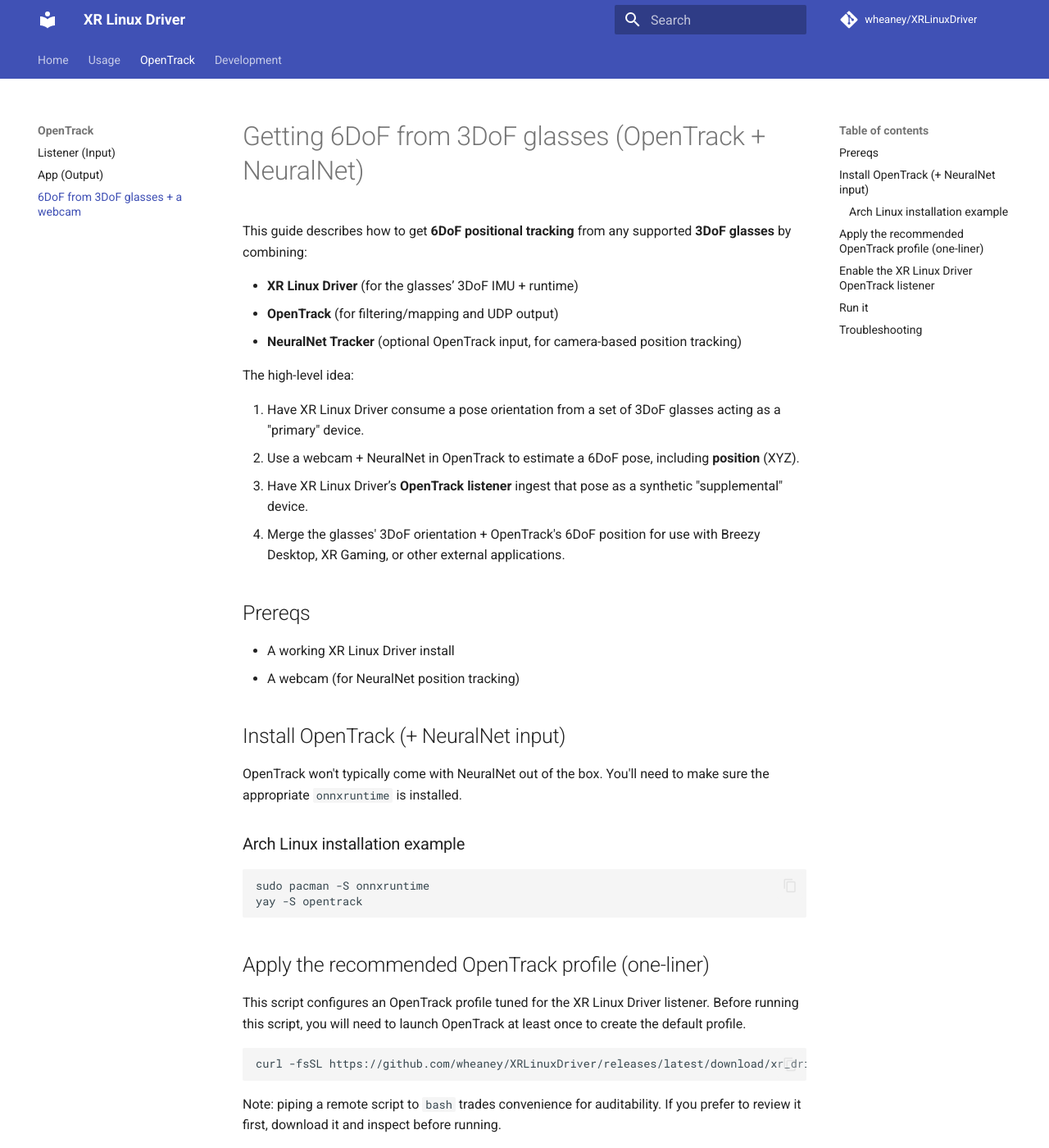
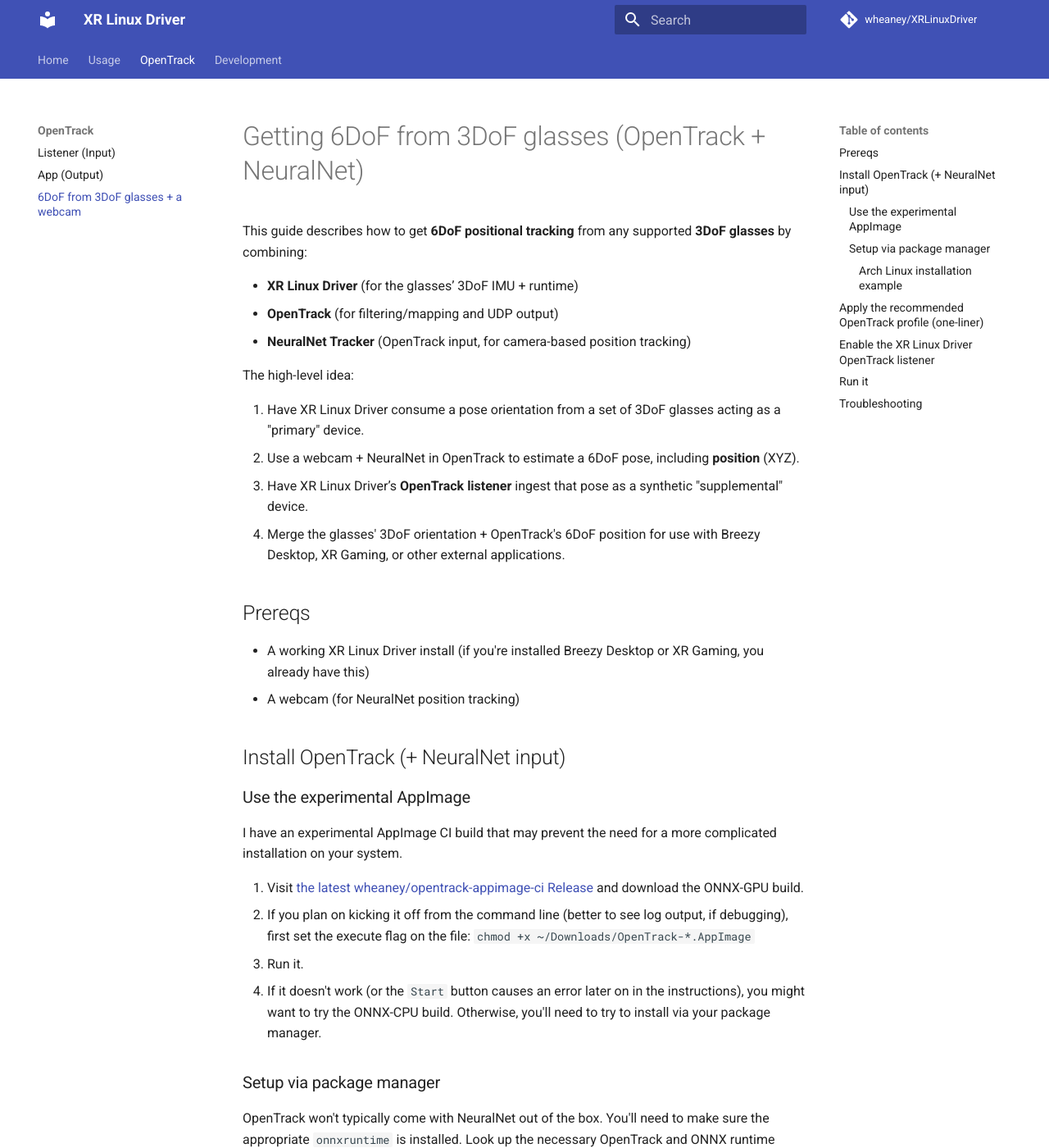
Before and after one commit to wheaney/XRLinuxDriver, an MkDocs documentation site: the page built from docs/6dof-from-3dof-opentrack-neuralnet.md, in a window 1280 px wide and 1400 px high. Shown: the whole window at 82% size. Built offline with MkDocs 1.6.1 and Material for MkDocs 9.7.7, drawn with Linux system fonts in a browser that asks for light colours; comment, search, counter and statistics services are not loaded; some of the changed text lies outside the part shown.

Commit message:
Update 6DoF from 3DoF documentation, add experiemental AppImage instructions

````diff
--- a/docs/6dof-from-3dof-opentrack-neuralnet.md
+++ b/docs/6dof-from-3dof-opentrack-neuralnet.md
@@ -4,7 +4,7 @@
 
 - **XR Linux Driver** (for the glasses’ 3DoF IMU + runtime)
 - **OpenTrack** (for filtering/mapping and UDP output)
-- **NeuralNet Tracker** (optional OpenTrack input, for camera-based position tracking)
+- **NeuralNet Tracker** (OpenTrack input, for camera-based position tracking)
 
 The high-level idea:
 
@@ -15,14 +15,25 @@
 
 ## Prereqs
 
-- A working XR Linux Driver install
+- A working XR Linux Driver install (if you're installed Breezy Desktop or XR Gaming, you already have this)
 - A webcam (for NeuralNet position tracking)
 
 ## Install OpenTrack (+ NeuralNet input)
 
-OpenTrack won't typically come with NeuralNet out of the box. You'll need to make sure the appropriate `onnxruntime` is installed.
+### Use the experimental AppImage
 
-### Arch Linux installation example
+I have an experimental AppImage CI build that may prevent the need for a more complicated installation on your system.
+
+1. Visit [the latest wheaney/opentrack-appimage-ci Release](https://github.com/wheaney/opentrack-appimage-ci/releases/latest) and download the ONNX-GPU build.
+2. If you plan on kicking it off from the command line (better to see log output, if debugging), first set the execute flag on the file: `chmod +x ~/Downloads/OpenTrack-*.AppImage`
+3. Run it.
+4. If it doesn't work (or the `Start` button causes an error later on in the instructions), you might want to try the ONNX-CPU build. Otherwise, you'll need to try to install via your package manager.
+
+### Setup via package manager
+
+OpenTrack won't typically come with NeuralNet out of the box. You'll need to make sure the appropriate `onnxruntime` is installed. Look up the necessary OpenTrack and ONNX runtime package names for your package manager and install them. For ONNX you may be able to choose between CPU and GPU variants; it's up to you which to choose but CPU is the easiest choice and it won't typically be very demanding from a resource perspective.
+
+#### Arch Linux installation example
 
 ```bash
 sudo pacman -S onnxruntime
````
